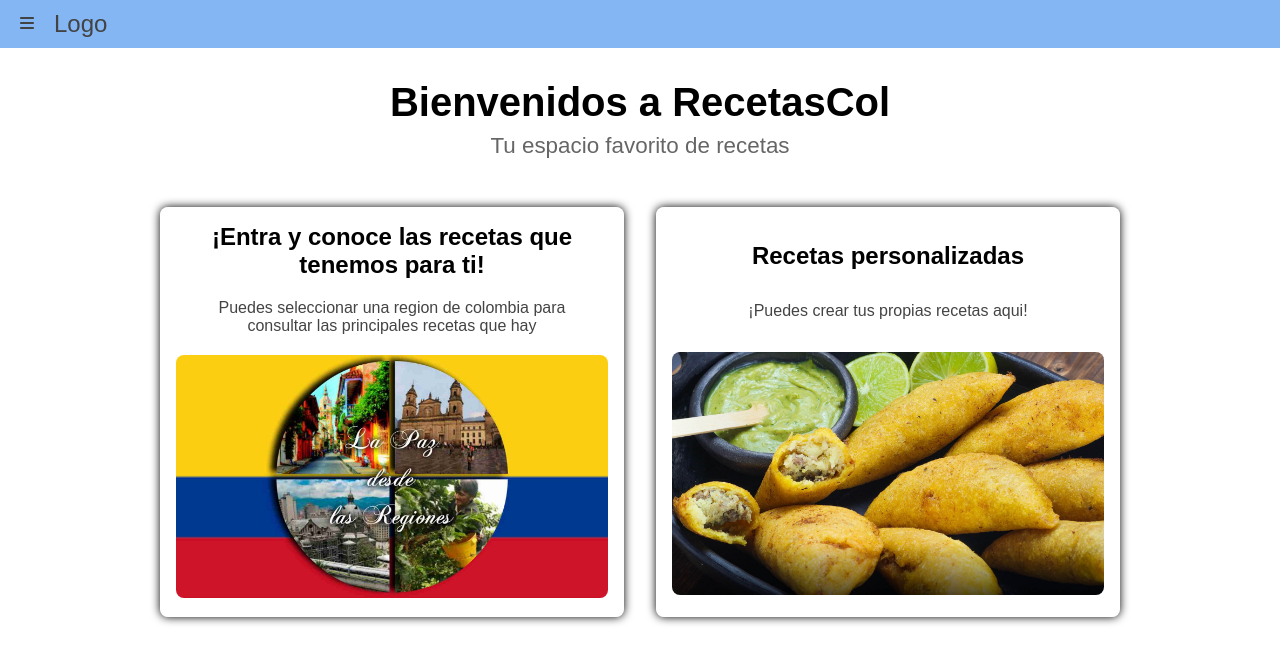
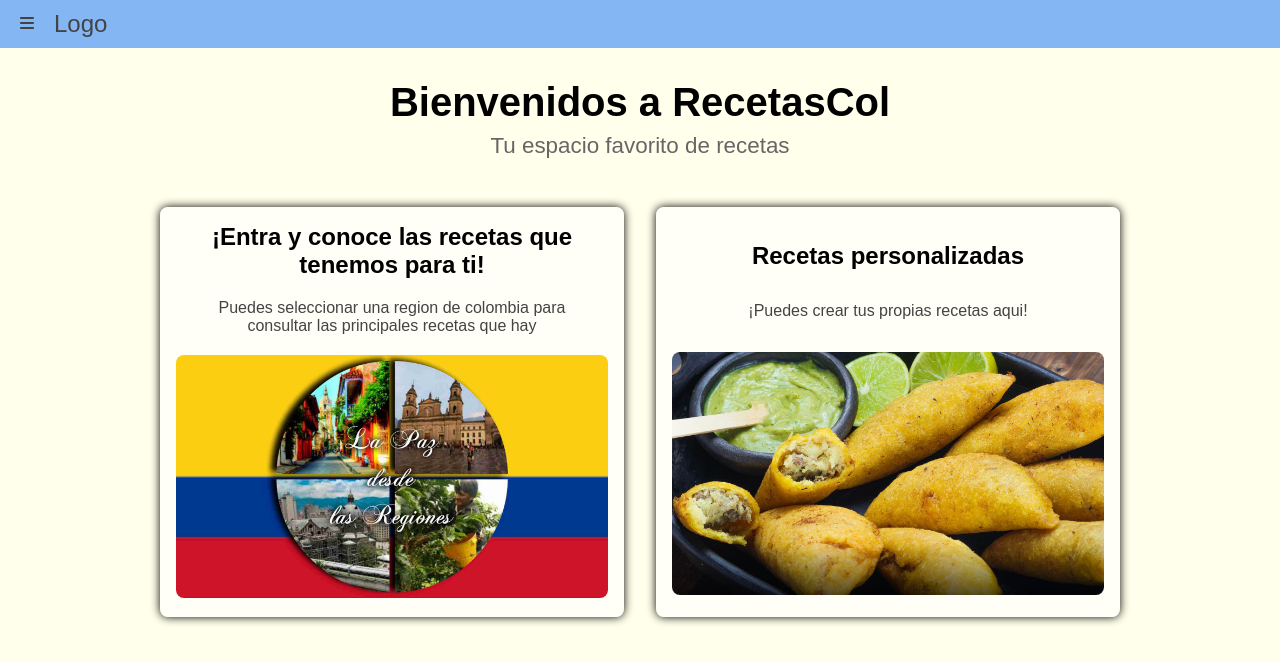
Before and after one commit to ChommclitosDeveloper/cyc-react, a React (Create React App) app: page / in a window 1280 px wide. Shown: the top 662 px of the page. Built offline with nearby package versions, Linux system fonts and the light colour scheme.

Commit message:
Color del fondo

```diff
--- a/src/index.css
+++ b/src/index.css
@@ -4,6 +4,7 @@ body {
     sans-serif;
   -webkit-font-smoothing: antialiased;
   -moz-osx-font-smoothing: grayscale;
+  background-color: #ffffeb;
 }
 
 code {
```
